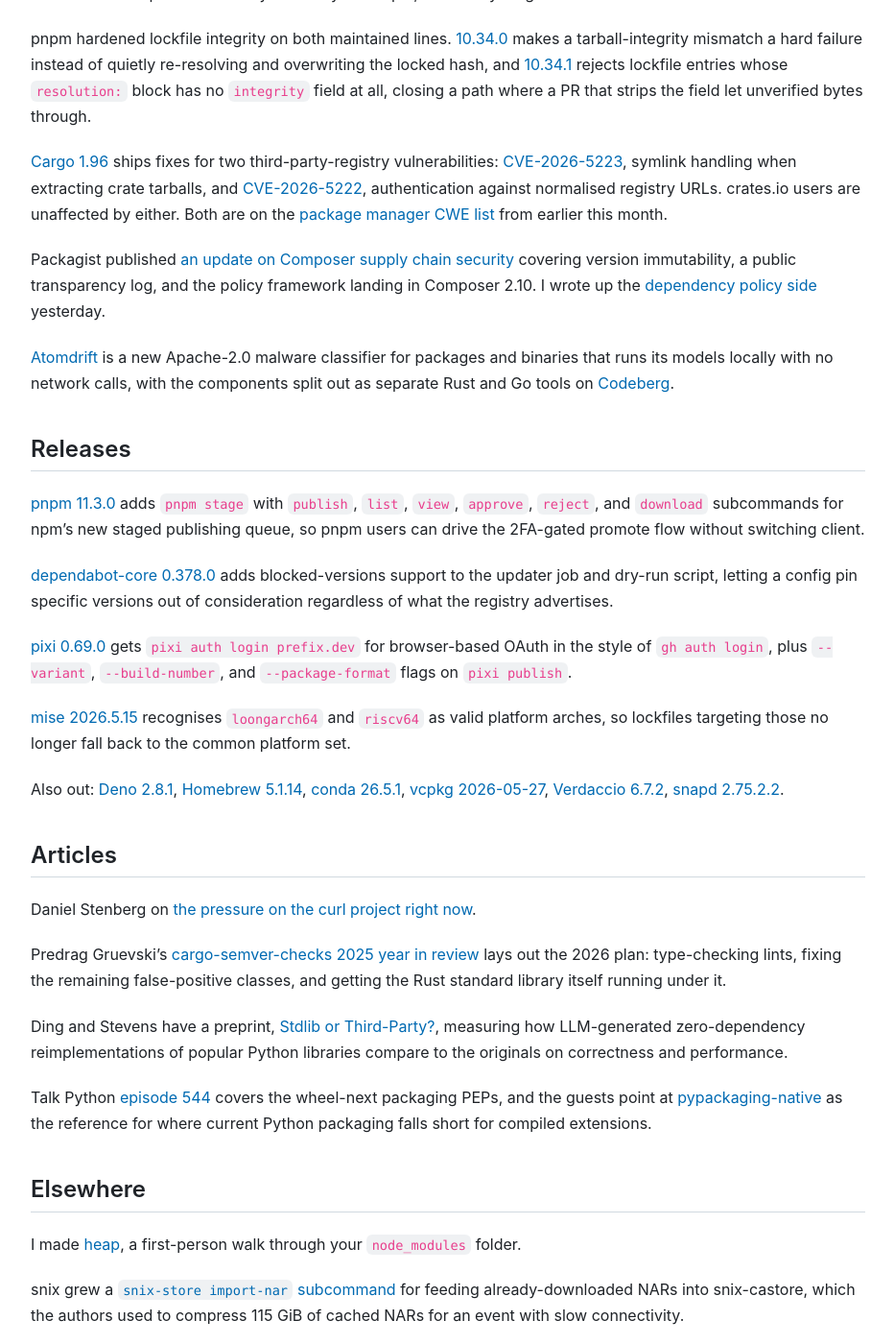
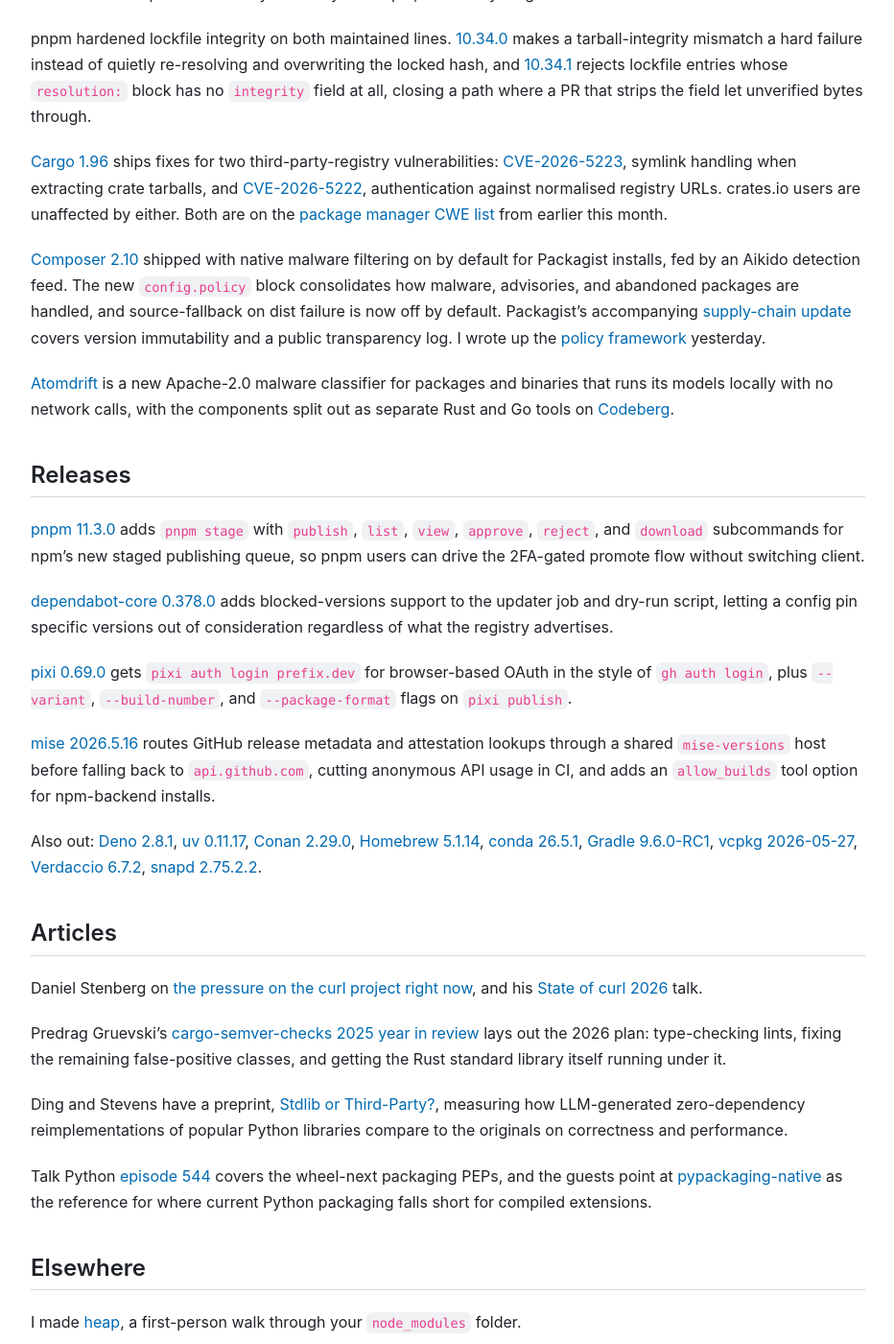
Before and after one commit to andrew/nesbitt.io, a Jekyll site: the page built from _posts/2026-05-30-this-week-in-package-management.md, in a window 1280 px wide and 1400 px high, scrolled down 470 px. Shown: the whole window at 96% size, without its empty margins (173-1105 px from the left). Built offline with Jekyll 4.4.1, drawn with Linux system fonts in a browser that asks for light colours; comment, search, counter and statistics services are not loaded; some of the changed text lies outside the part shown.

Commit message:
Update twipm

```diff
--- a/_data/stats.json
+++ b/_data/stats.json
@@ -1,5 +1,5 @@
 {
-  "generated_at": "2026-05-29T07:01:19Z",
+  "generated_at": "2026-05-29T07:20:28Z",
   "total_posts": 152,
   "total_words": 221634,
   "reading_minutes": 1109,
--- a/_posts/2026-05-30-this-week-in-package-management.md
+++ b/_posts/2026-05-30-this-week-in-package-management.md
@@ -18,7 +18,7 @@
 
 [Cargo 1.96](https://doc.rust-lang.org/nightly/cargo/CHANGELOG.html#cargo-196-2026-05-28) ships fixes for two third-party-registry vulnerabilities: [CVE-2026-5223](https://blog.rust-lang.org/2026/05/25/cve-2026-5223/), symlink handling when extracting crate tarballs, and [CVE-2026-5222](https://blog.rust-lang.org/2026/05/25/cve-2026-5222/), authentication against normalised registry URLs. crates.io users are unaffected by either. Both are on the [package manager CWE list](/2026/05/04/package-manager-cwes.html) from earlier this month.
 
-Packagist published [an update on Composer supply chain security](https://blog.packagist.com/an-update-on-composer-packagist-supply-chain-security/) covering version immutability, a public transparency log, and the policy framework landing in Composer 2.10. I wrote up the [dependency policy side](/2026/05/29/composer-dependency-policies.html) yesterday.
+[Composer 2.10](https://blog.packagist.com/composer-2-10-release/) shipped with native malware filtering on by default for Packagist installs, fed by an Aikido detection feed. The new `config.policy` block consolidates how malware, advisories, and abandoned packages are handled, and source-fallback on dist failure is now off by default. Packagist's accompanying [supply-chain update](https://blog.packagist.com/an-update-on-composer-packagist-supply-chain-security/) covers version immutability and a public transparency log. I wrote up the [policy framework](/2026/05/29/composer-dependency-policies.html) yesterday.
 
 [Atomdrift](https://atomdrift.org/) is a new Apache-2.0 malware classifier for packages and binaries that runs its models locally with no network calls, with the components split out as separate Rust and Go tools on [Codeberg](https://codeberg.org/atomdrift).
 
@@ -30,13 +30,13 @@
 
 [pixi 0.69.0](https://github.com/prefix-dev/pixi/releases/tag/v0.69.0) gets `pixi auth login prefix.dev` for browser-based OAuth in the style of `gh auth login`, plus `--variant`, `--build-number`, and `--package-format` flags on `pixi publish`.
 
-[mise 2026.5.15](https://github.com/jdx/mise/releases/tag/v2026.5.15) recognises `loongarch64` and `riscv64` as valid platform arches, so lockfiles targeting those no longer fall back to the common platform set.
+[mise 2026.5.16](https://github.com/jdx/mise/releases/tag/v2026.5.16) routes GitHub release metadata and attestation lookups through a shared `mise-versions` host before falling back to `api.github.com`, cutting anonymous API usage in CI, and adds an `allow_builds` tool option for npm-backend installs.
 
-Also out: [Deno 2.8.1](https://github.com/denoland/deno/releases/tag/v2.8.1), [Homebrew 5.1.14](https://github.com/Homebrew/brew/releases/tag/5.1.14), [conda 26.5.1](https://github.com/conda/conda/releases/tag/26.5.1), [vcpkg 2026-05-27](https://github.com/microsoft/vcpkg-tool/releases/tag/2026-05-27), [Verdaccio 6.7.2](https://github.com/verdaccio/verdaccio/releases/tag/v6.7.2), [snapd 2.75.2.2](https://github.com/canonical/snapd/releases/tag/2.75.2.2).
+Also out: [Deno 2.8.1](https://github.com/denoland/deno/releases/tag/v2.8.1), [uv 0.11.17](https://github.com/astral-sh/uv/releases/tag/0.11.17), [Conan 2.29.0](https://github.com/conan-io/conan/releases/tag/2.29.0), [Homebrew 5.1.14](https://github.com/Homebrew/brew/releases/tag/5.1.14), [conda 26.5.1](https://github.com/conda/conda/releases/tag/26.5.1), [Gradle 9.6.0-RC1](https://github.com/gradle/gradle/releases/tag/v9.6.0-RC1), [vcpkg 2026-05-27](https://github.com/microsoft/vcpkg-tool/releases/tag/2026-05-27), [Verdaccio 6.7.2](https://github.com/verdaccio/verdaccio/releases/tag/v6.7.2), [snapd 2.75.2.2](https://github.com/canonical/snapd/releases/tag/2.75.2.2).
 
 ## Articles
 
-Daniel Stenberg on [the pressure on the curl project right now](https://daniel.haxx.se/blog/2026/05/26/the-pressure/).
+Daniel Stenberg on [the pressure on the curl project right now](https://daniel.haxx.se/blog/2026/05/26/the-pressure/), and his [State of curl 2026](https://youtu.be/zt4qMZN2xDU) talk.
 
 Predrag Gruevski's [cargo-semver-checks 2025 year in review](https://predr.ag/blog/cargo-semver-checks-2025-year-in-review/) lays out the 2026 plan: type-checking lints, fixing the remaining false-positive classes, and getting the Rust standard library itself running under it.
 
@@ -48,7 +48,11 @@
 
 I made [heap](/heap), a first-person walk through your `node_modules` folder.
 
+Garnix, the hosted Nix CI service, is [shutting down on 15 July](https://discourse.nixos.org/t/garnix-is-shutting-down-not-oc/77895) as the team joins Shopify, and the [codebase is now open source](https://github.com/garnix-io/garnix-ci).
+
 snix grew a [`snix-store import-nar` subcommand](https://snix.dev/docs/components/store/snix-flavoured-nix-binary-cache-protocol/) for feeding already-downloaded NARs into snix-castore, which the authors used to compress 115 GiB of cached NARs for an event with slow connectivity.
+
+[mvnpm](https://mvnpm.org/) is a Maven repository that repackages npm packages as Maven and Gradle dependencies on demand.
 
 ## git-pkgs
 
```
